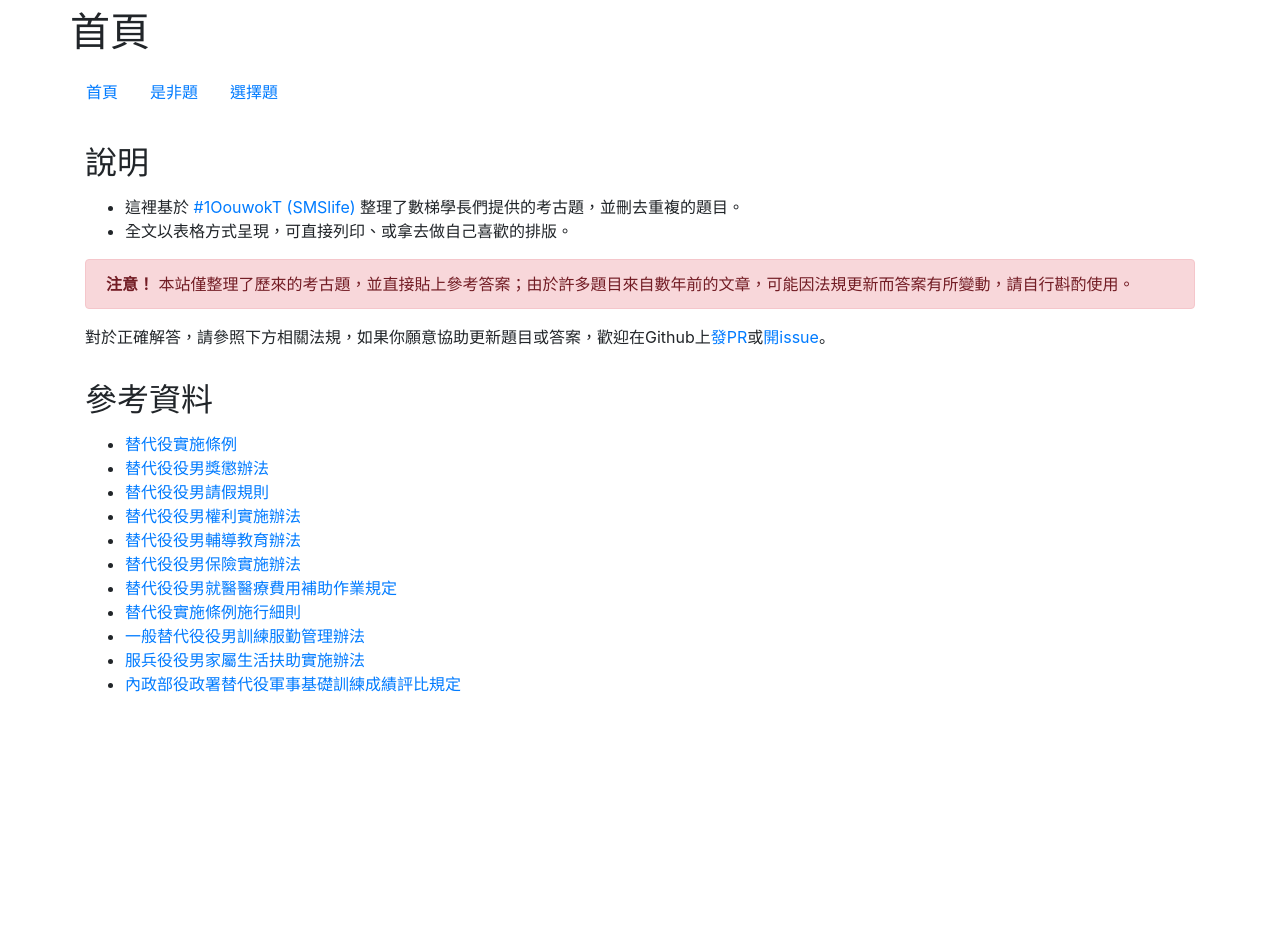
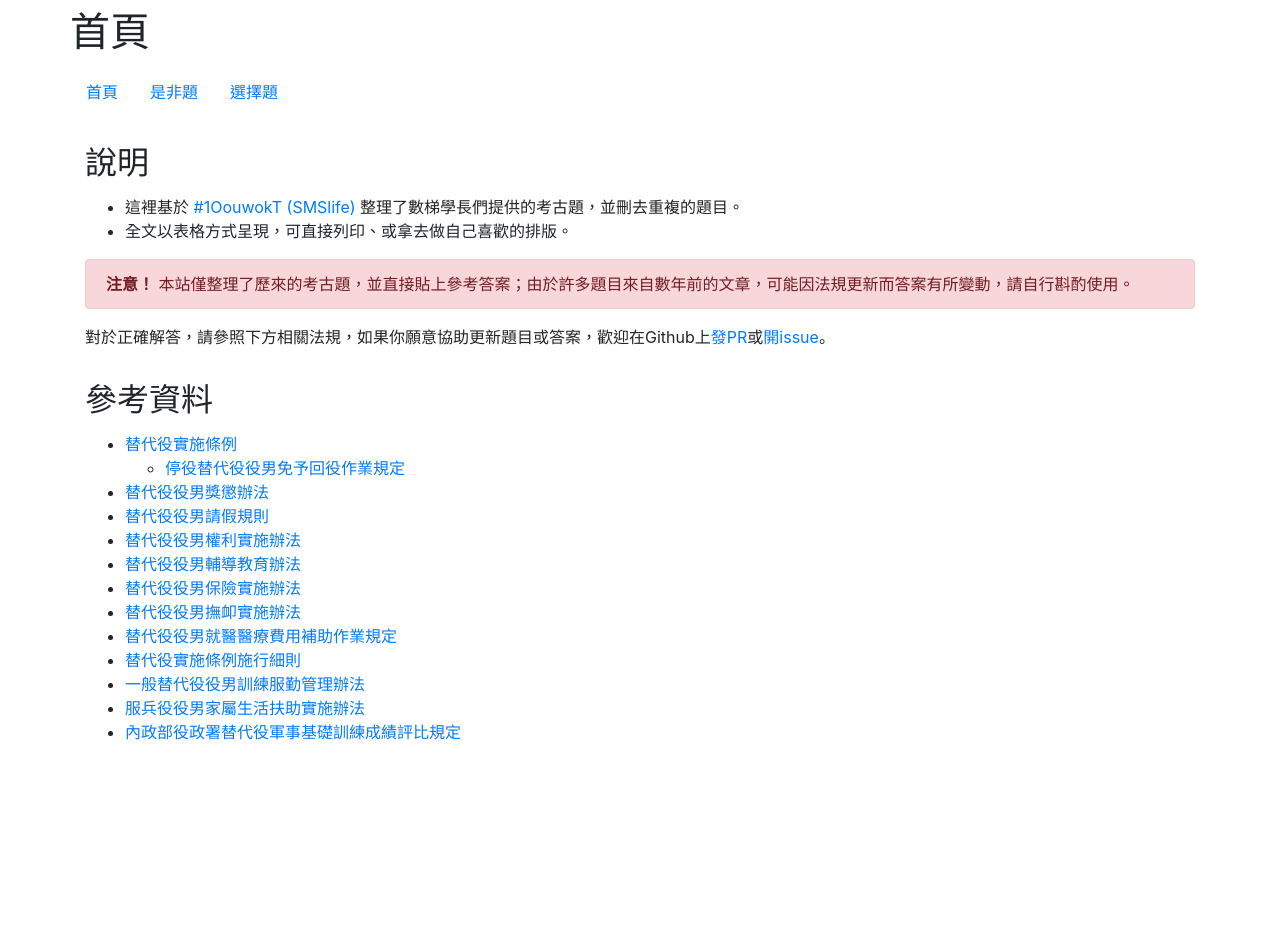
Before and after one commit to tzing/SMS-sample-question, a Jekyll site: the page built from index.md, in a window 1280 px wide. Built offline with Jekyll 4.4.1, drawn with Linux system fonts in a browser that asks for light colours; before the commit the page ends 900 px from its top, so only the background shows below that.

```diff
--- a/_config.yml
+++ b/_config.yml
@@ -1,4 +1,6 @@
 title: 替代役新訓考古題整理
+
+timezone: Asia/Taipei
 
 defaults:
   - scope:
--- a/_layouts/question.html
+++ b/_layouts/question.html
@@ -17,6 +17,9 @@ layout: default
     <div class="row">
         {{ content }}
     </div>
+    <div class="row no-print">
+        最後更新：{{ site.time }}
+    </div>
 </div>
 
 <!-- Optional JavaScript -->
--- a/index.md
+++ b/index.md
@@ -19,11 +19,13 @@ layout: index
 ## 參考資料
 
 - [替代役實施條例](https://law.moj.gov.tw/LawClass/LawAll.aspx?PCode=D0040017)
+    - [停役替代役役男免予回役作業規定](http://glrs.moi.gov.tw/LawContent.aspx?id=FL019351)
 - [替代役役男獎懲辦法](https://law.moj.gov.tw/LawClass/LawAll.aspx?PCode=D0040028)
 - [替代役役男請假規則](https://law.moj.gov.tw/LawClass/LawAll.aspx?PCode=D0040021)
 - [替代役役男權利實施辦法](https://law.moj.gov.tw/LawClass/LawAll.aspx?PCode=D0040024)
 - [替代役役男輔導教育辦法](https://law.moj.gov.tw/LawClass/LawAll.aspx?PCode=D0040019)
 - [替代役役男保險實施辦法](https://law.moj.gov.tw/LawClass/LawAll.aspx?PCode=D0040027)
+- [替代役役男撫卹實施辦法](https://law.moj.gov.tw/LawClass/LawAll.aspx?PCode=D0040025)
 - [替代役役男就醫醫療費用補助作業規定](http://www.rootlaw.com.tw/LawArticle.aspx?LawID=A040040051003300-1050629)
 - [替代役實施條例施行細則](https://law.moj.gov.tw/LawClass/LawAll.aspx?PCode=D0040018)
 - [一般替代役役男訓練服勤管理辦法](https://law.moj.gov.tw/LawClass/LawAll.aspx?PCode=D0040020)
```
Also changed, not shown: Readme.md.
